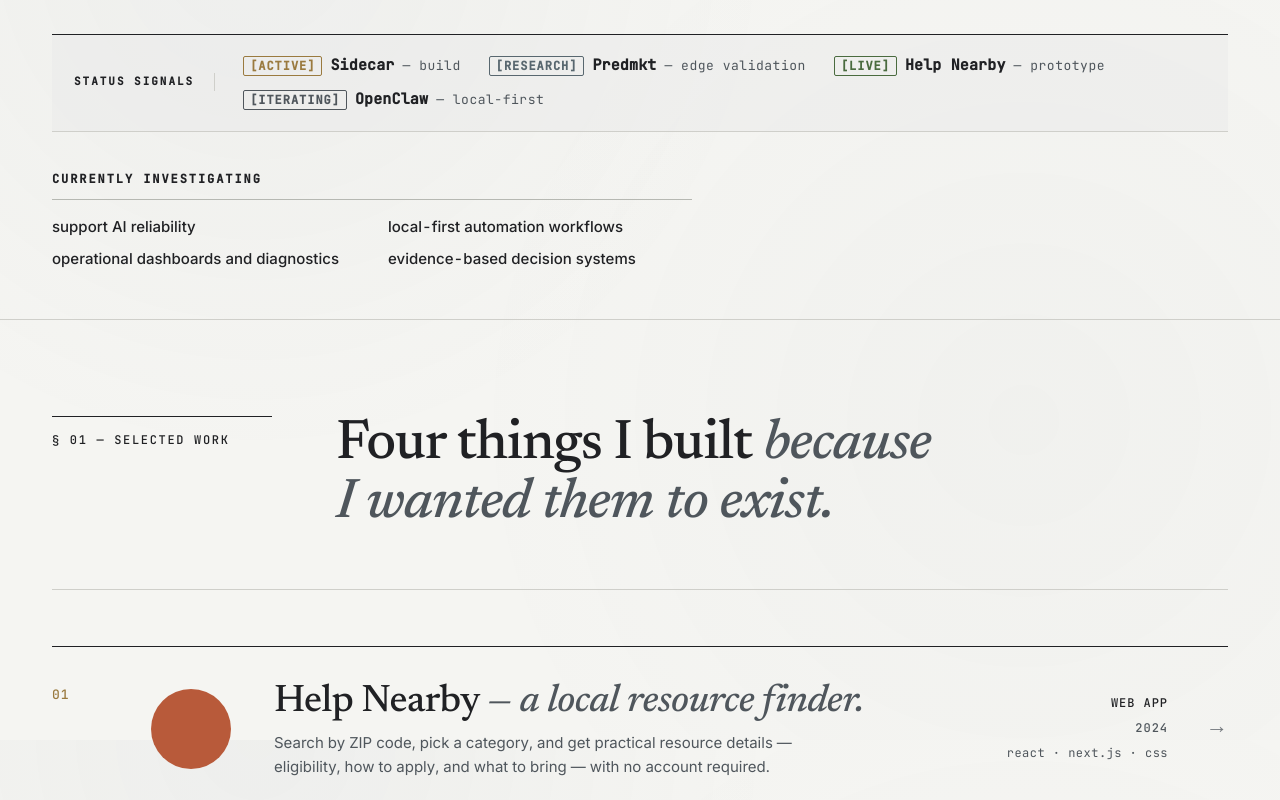
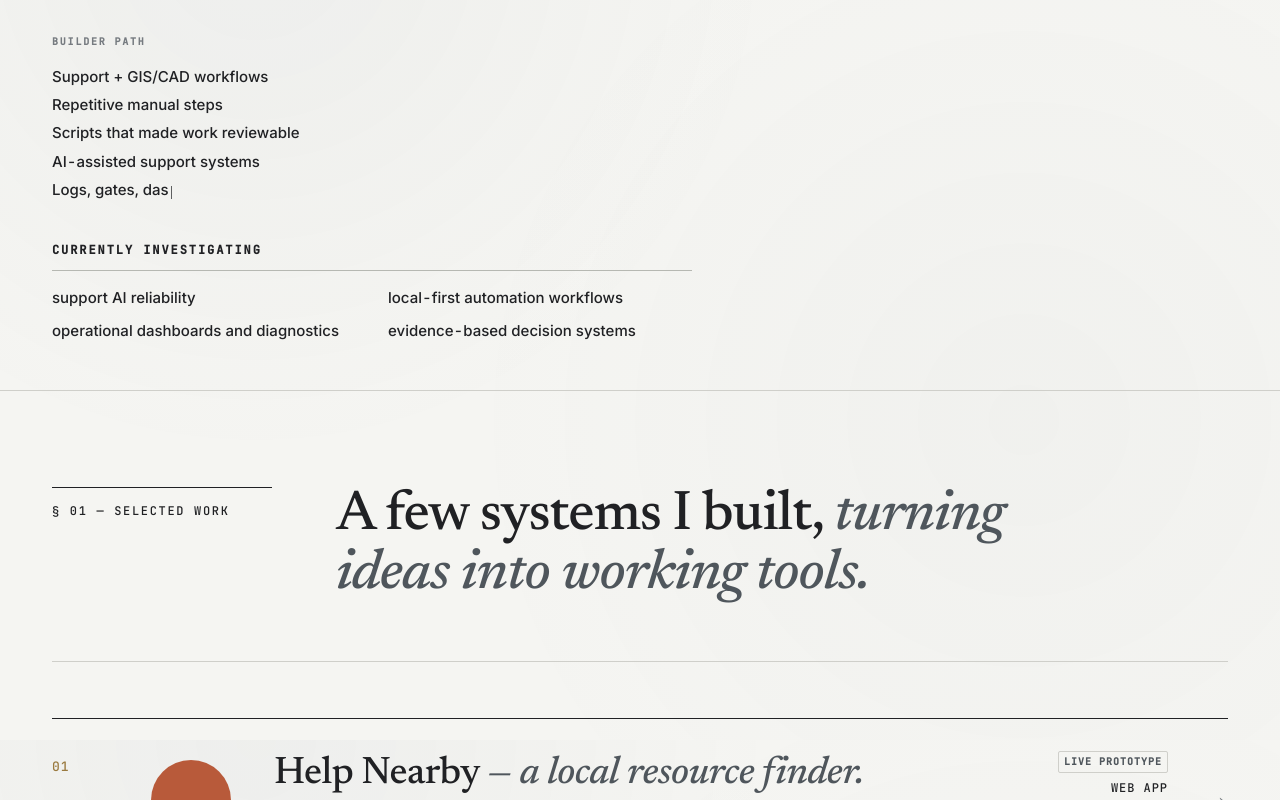
Before and after one commit to chrisrivero-dev/crvro-portfolio, a React (Vite) app: page / in a window 1280 px wide. Shown: the part 860-1660 px from the top of the page. Built offline with nearby package versions, Linux system fonts and the light colour scheme.

Commit message:
Clean up homepage flow and project statuses

```diff
--- /dev/null
+++ b/src/components/BuilderLog.jsx
@@ -0,0 +1,95 @@
+import React, { useEffect, useRef, useState } from "react";
+
+const PHRASES = [
+  "Support + GIS/CAD workflows",
+  "Repetitive manual steps",
+  "Scripts that made work reviewable",
+  "AI-assisted support systems",
+  "Logs, gates, dashboards, human review",
+];
+
+const CHAR_MS   = 36;
+const PAUSE_MS  = 480;
+
+export default function BuilderLog() {
+  const [phraseIdx, setPhraseIdx] = useState(0);
+  const [charIdx,   setCharIdx]   = useState(0);
+  const [started,   setStarted]   = useState(false);
+  const [done,      setDone]      = useState(false);
+  const ref    = useRef(null);
+  const timers = useRef([]);
+
+  useEffect(() => {
+    const el = ref.current;
+    if (!el) return;
+
+    const reduced = window.matchMedia("(prefers-reduced-motion: reduce)").matches;
+
+    const obs = new IntersectionObserver(([entry]) => {
+      if (!entry.isIntersecting) return;
+      obs.disconnect();
+      setStarted(true);
+
+      if (reduced) {
+        setPhraseIdx(PHRASES.length - 1);
+        setCharIdx(PHRASES[PHRASES.length - 1].length);
+        setDone(true);
+        return;
+      }
+
+      let p = 0, c = 0;
+
+      const tick = () => {
+        const phrase = PHRASES[p];
+        if (c < phrase.length) {
+          c++;
+          setPhraseIdx(p);
+          setCharIdx(c);
+          timers.current.push(setTimeout(tick, CHAR_MS));
+        } else if (p < PHRASES.length - 1) {
+          timers.current.push(setTimeout(() => {
+            p++;
+            c = 1;
+            setPhraseIdx(p);
+            setCharIdx(1);
+            timers.current.push(setTimeout(tick, CHAR_MS));
+          }, PAUSE_MS));
+        } else {
+          setDone(true);
+        }
+      };
+
+      timers.current.push(setTimeout(tick, 240));
+    }, { threshold: 0.3 });
+
+    obs.observe(el);
+    return () => {
+      obs.disconnect();
+      timers.current.forEach(clearTimeout);
+    };
+  }, []);
+
+  return (
+    <div
+      className={`builder-log${started ? " builder-log--in" : ""}`}
+      ref={ref}
+      aria-label="Builder path"
+    >
+      <div className="bl-label">Builder Path</div>
+      <div className="bl-phrases">
+        {PHRASES.map((phrase, i) => {
+          const isActive  = !done && i === phraseIdx;
+          const isVisible = started && (i < phraseIdx || i === phraseIdx || done);
+          if (!isVisible) return null;
+          const text = isActive ? phrase.slice(0, charIdx) : phrase;
+          return (
+            <div key={i} className={`bl-phrase${isActive ? " bl-phrase--typing" : ""}`}>
+              {text}
+              {isActive && <span className="bl-cursor" aria-hidden="true" />}
+            </div>
+          );
+        })}
+      </div>
+    </div>
+  );
+}
--- a/src/components/BuilderTelemetry.jsx
+++ b/src/components/BuilderTelemetry.jsx
@@ -1,11 +1,5 @@
 import React from "react";
-
-const SIGNALS = [
-  { state: "ACTIVE", name: "Sidecar", note: "build" },
-  { state: "RESEARCH", name: "Predmkt", note: "edge validation" },
-  { state: "LIVE", name: "Help Nearby", note: "prototype" },
-  { state: "ITERATING", name: "OpenClaw", note: "local-first" },
-];
+import BuilderLog from "./BuilderLog.jsx";
 
 const INVESTIGATING = [
   "support AI reliability",
@@ -18,18 +12,7 @@ export default function BuilderTelemetry() {
   return (
     <section className="telemetry" aria-label="Builder telemetry" data-screen-label="01b Telemetry">
       <div className="container-wide">
-        <div className="tele-strip reveal">
-          <span className="tele-strip-label">Status signals</span>
-          <ul className="tele-strip-list">
-            {SIGNALS.map((s) => (
-              <li key={s.name} className="tele-signal">
-                <span className={`tele-state state-${s.state.toLowerCase()}`}>[{s.state}]</span>
-                <span className="tele-name">{s.name}</span>
-                <span className="tele-note">— {s.note}</span>
-              </li>
-            ))}
-          </ul>
-        </div>
+        <BuilderLog />
 
         <div className="tele-grid" data-stagger>
           <div className="tele-block reveal">
--- a/src/components/Projects.jsx
+++ b/src/components/Projects.jsx
@@ -8,7 +8,7 @@ export default function Projects() {
       <div className="container-wide">
         <div className="section-head reveal">
           <div className="index">§ 01 — Selected Work</div>
-          <div className="h">Four things I built <em>because I wanted them to exist.</em></div>
+          <div className="h">A few systems I built, <em>turning ideas into working tools.</em></div>
         </div>
         <ul className="project-list" data-stagger>
           {PROJECTS.map((p) => (
@@ -21,6 +21,7 @@ export default function Projects() {
                   <p className="desc">{p.desc}</p>
                 </span>
                 <span className="meta-cell">
+                  {p.statusBadge && <span className="proj-status">{p.statusBadge}</span>}
                   <span className="kind">{p.kind}</span>
                   <span className="yr">{p.year}</span>
                   <span className="tags">{p.tags[0]}</span>
--- a/src/data/projects.js
+++ b/src/data/projects.js
@@ -21,6 +21,7 @@ export const PROJECTS = [
     shape: 'circle',
     role: 'Collaborative build — frontend, product flow, and implementation',
     status: 'Live prototype',
+    statusBadge: 'Live prototype',
     outcome: 'Working live prototype with ZIP/category search, bilingual UI support, and practical resource detail flows.',
     repo: null,
     demo: 'https://helpnearby.co/',
@@ -130,6 +131,7 @@ export const PROJECTS = [
     shape: 'half',
     role: 'Solo build — design, backend, frontend, KB workflow',
     status: 'Active project · deployed on Railway',
+    statusBadge: 'Active build',
     outcome: 'Functional support-assistant prototype that grounds draft replies in a local knowledge base and keeps human review in the loop.',
     repo: null,
     demo: null,
@@ -275,6 +277,7 @@ export const PROJECTS = [
     shape: 'arc',
     role: 'Solo build — data engineering, automation, research',
     status: 'Personal research project',
+    statusBadge: 'Research',
     outcome: 'Local research dashboard and logging system for comparing expected edge against realized outcomes before scaling risk.',
     disclaimer:
       'Predmkt Bot is a personal research and automation project. It is for educational and data-engineering purposes only. Nothing in this case study is financial advice or a recommendation to trade any market.',
@@ -419,6 +422,7 @@ export const PROJECTS = [
     shape: 'stack',
     role: 'Solo build — automation, tool orchestration, local-first systems',
     status: 'Personal tool · used regularly',
+    statusBadge: 'Iterating',
     outcome: 'Local-first automation assistant with Telegram-triggered workflows, dry-run previews, and confirmation gates across files, calendars, and notes.',
     repo: null,
     demo: null,
--- a/src/styles/portfolio.css
+++ b/src/styles/portfolio.css
@@ -298,95 +298,13 @@ section.contact .grid {
 
 /* ─────────────────────────────────────────────────────────
    BUILDER TELEMETRY
-   Subtle status strip + investigating + field notes
+   Builder path + currently investigating
    ───────────────────────────────────────────────────────── */
 .telemetry {
   padding: 56px 0 40px;
   border-bottom: 1px solid var(--rule);
 }
 .telemetry .container-wide > * + * { margin-top: 0; }
-
-/* Soft inset panel — keeps editorial rule-language, adds quiet presence */
-.tele-strip {
-  display: flex;
-  align-items: baseline;
-  gap: 28px;
-  padding: 18px 22px 20px;
-  background: color-mix(in oklab, var(--paper-2) 55%, transparent);
-  border-top: 1px solid var(--ink);
-  border-bottom: 1px solid var(--rule);
-  font-family: var(--font-mono);
-  font-size: 14px;
-  letter-spacing: 0.04em;
-}
-[data-theme="dark"] .tele-strip {
-  background: color-mix(in oklab, var(--paper-2) 70%, transparent);
-}
-.tele-strip-label {
-  font-size: 11px;
-  text-transform: uppercase;
-  letter-spacing: 0.18em;
-  color: var(--ink);
-  flex-shrink: 0;
-  font-weight: 600;
-  align-self: center;
-  padding-right: 20px;
-  border-right: 1px solid var(--rule);
-}
-.tele-strip-list {
-  list-style: none;
-  margin: 0; padding: 0;
-  display: flex;
-  flex-wrap: wrap;
-  gap: 10px 28px;
-}
-.tele-strip-list li {
-  display: inline-flex;
-  align-items: baseline;
-  gap: 8px;
-  color: var(--ink);
-}
-.tele-signal {
-  cursor: default;
-  transition: transform var(--dur-fast) var(--ease-out);
-}
-.tele-signal:hover { transform: translateY(-2px); }
-.tele-signal:hover .tele-state {
-  background: color-mix(in oklab, currentColor 10%, transparent);
-  border-color: currentColor;
-}
-@media (prefers-reduced-motion: reduce) {
-  .tele-signal { transition: none; }
-  .tele-signal:hover { transform: none; }
-}
-.tele-state {
-  font-weight: 600;
-  font-size: 12px;
-  letter-spacing: 0.08em;
-  padding: 2px 6px;
-  border: 1px solid currentColor;
-  border-radius: var(--r-1);
-  color: var(--graphite);
-  line-height: 1.2;
-}
-.tele-state.state-active    { color: var(--accent-gold); }
-.tele-state.state-live      { color: var(--success); }
-.tele-state.state-research  { color: var(--amber-deep); }
-.tele-state.state-iterating { color: var(--graphite); }
-[data-theme="dark"] .tele-state.state-research { color: var(--amber); }
-.tele-name {
-  color: var(--ink);
-  font-weight: 600;
-  font-size: 15px;
-  letter-spacing: 0.01em;
-}
-.tele-note {
-  color: var(--graphite);
-  font-weight: 400;
-  font-size: 13px;
-  text-transform: lowercase;
-  letter-spacing: 0.04em;
-}
 
 .tele-grid {
   display: grid;
@@ -424,21 +342,63 @@ section.contact .grid {
   line-height: 1.5;
 }
 
+/* ─────────────────────────────────────────────────────────
+   BUILDER LOG
+   Typewriter journey phrases — telemetry → work seam
+   ───────────────────────────────────────────────────────── */
+.builder-log {
+  margin-top: 0;
+  max-width: 480px;
+  opacity: 0;
+  transition: opacity 0.45s var(--ease-out);
+}
+.builder-log--in { opacity: 1; }
+.bl-label {
+  font-family: var(--font-mono);
+  font-size: 10px;
+  font-weight: 600;
+  letter-spacing: 0.18em;
+  text-transform: uppercase;
+  color: var(--pencil);
+  margin-bottom: 14px;
+}
+.bl-phrases {
+  display: flex;
+  flex-direction: column;
+  gap: 2px;
+}
+.bl-phrase {
+  font-family: var(--font-body);
+  font-size: 15px;
+  font-weight: 500;
+  line-height: 1.75;
+  color: var(--ink);
+  min-height: 1.75em;
+}
+.bl-cursor {
+  display: inline-block;
+  width: 1.5px;
+  height: 0.85em;
+  background: var(--ink);
+  margin-left: 2px;
+  vertical-align: text-bottom;
+  opacity: 0.7;
+  animation: bl-blink 0.9s step-start infinite;
+}
+@keyframes bl-blink {
+  50% { opacity: 0; }
+}
+@media (prefers-reduced-motion: reduce) {
+  .builder-log { opacity: 1; transition: none; }
+  .bl-cursor   { animation: none; display: none; }
+}
+@media (max-width: 720px) {
+  .builder-log { max-width: 100%; }
+  .bl-phrase   { font-size: 14px; }
+}
+
 @media (max-width: 720px) {
   .telemetry { padding: 36px 0 24px; }
-  .tele-strip {
-    flex-direction: column;
-    align-items: stretch;
-    gap: 12px;
-    padding: 16px 16px 18px;
-  }
-  .tele-strip-label {
-    border-right: 0;
-    border-bottom: 1px solid var(--rule);
-    padding: 0 0 10px;
-    align-self: flex-start;
-  }
-  .tele-strip-list { flex-direction: column; gap: 8px; }
   .tele-invest { grid-template-columns: 1fr; }
   .tele-grid { max-width: 100%; }
 }
@@ -560,6 +520,20 @@ section.contact .grid {
 }
 .project-row .meta-cell .yr { color: var(--graphite); }
 .project-row .meta-cell .tags { color: var(--graphite); text-transform: none; letter-spacing: 0.04em; font-weight: 400; }
+.proj-status {
+  display: inline-block;
+  font-family: var(--font-mono);
+  font-size: 10px;
+  font-weight: 600;
+  letter-spacing: 0.10em;
+  text-transform: uppercase;
+  color: var(--graphite);
+  padding: 2px 5px;
+  border: 1px solid var(--rule);
+  border-radius: var(--r-1);
+  align-self: flex-end;
+  white-space: nowrap;
+}
 .project-row .arrow {
   font-family: var(--font-serif);
   font-size: 22px;
```
